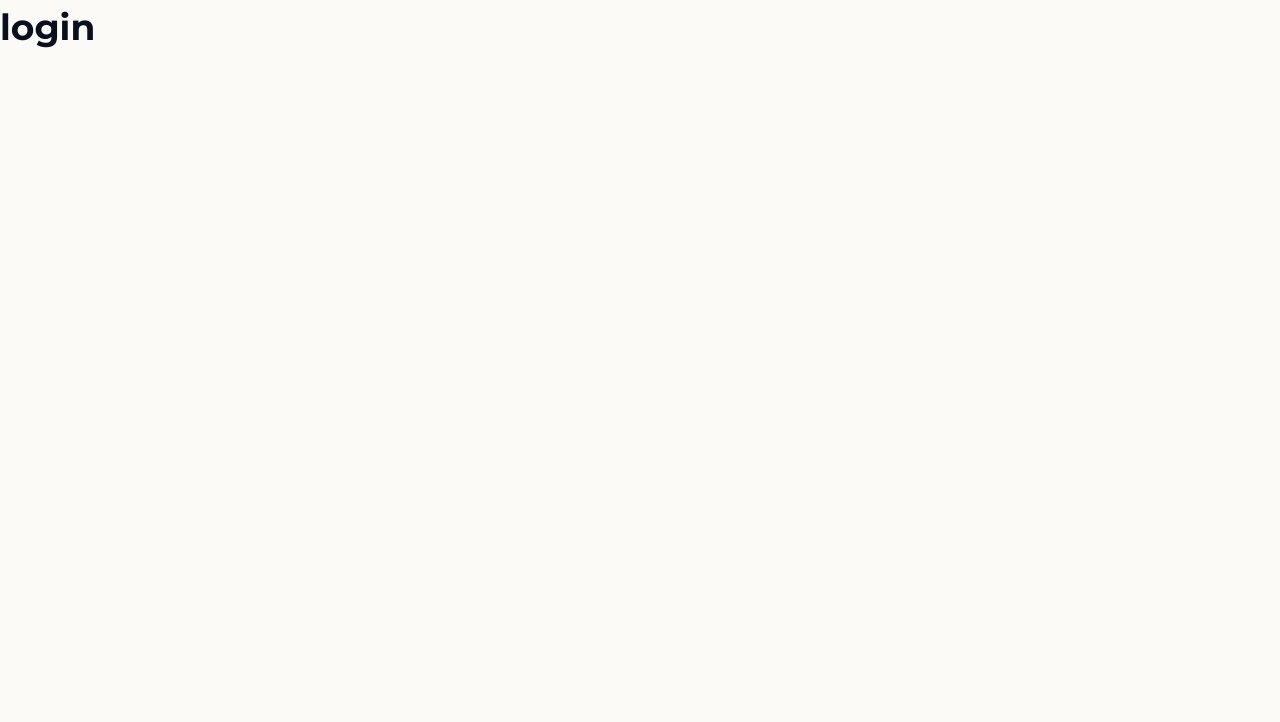
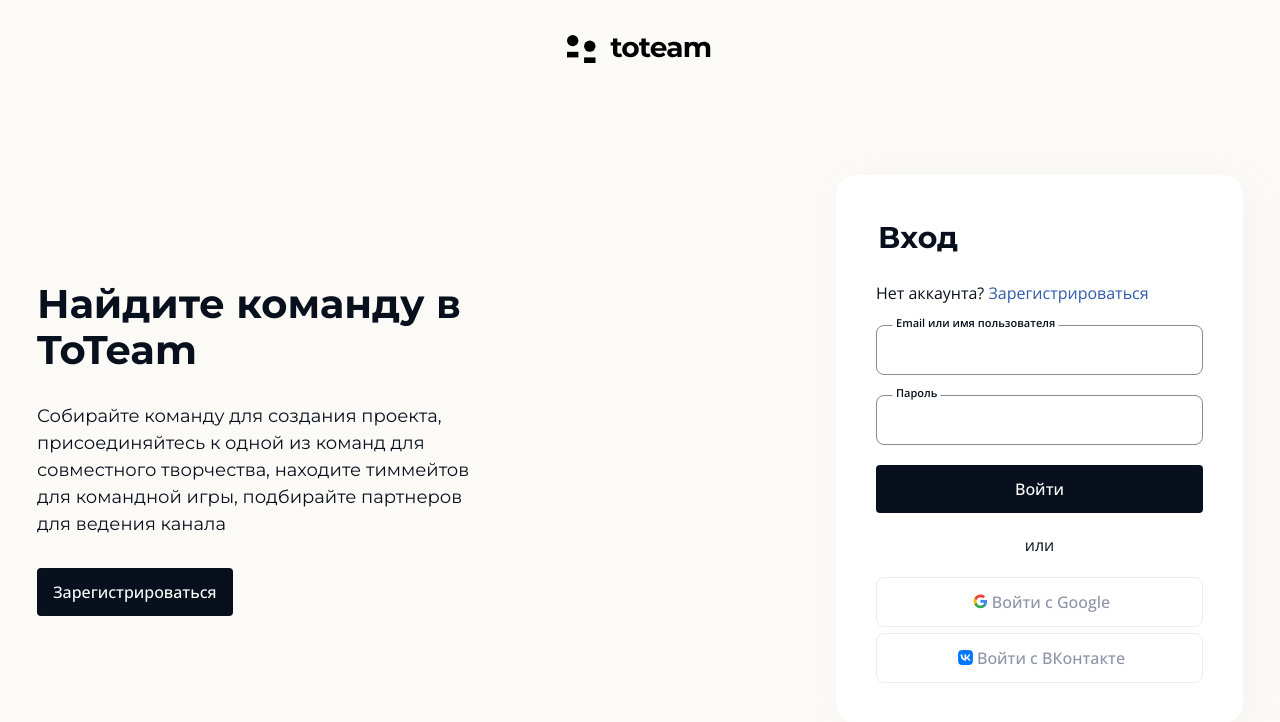
Before and after one commit to nsukonny/toteam-app, a Next.js app: page /login in a window 1280 px wide. Shown: the top 722 px of the page. Built offline with nearby package versions, Linux system fonts and the light colour scheme.

Commit message:
feat: created login page layout

```diff
--- /dev/null
+++ b/src/app/components/buttons/Button/Button.module.scss
@@ -0,0 +1,52 @@
+@use '../../../../scss/placeholders/button' as *;
+@use '../../../../scss/vars/vars' as v;
+@use '../../../../scss/mixins/typography/button' as b;
+
+.button {
+  @extend %naked-button;
+  transition: background-color ease v.$tr, color ease v.$tr;
+
+  &.small {}
+
+  &.medium {
+    padding: 12px 16px;
+    border-radius: v.$br4;
+    text-transform: capitalize;
+    @include b.button(medium);
+  }
+
+  &.large {}
+
+  &.primary {}
+
+  &.secondary {}
+
+  &.black {
+    background-color: v.$black;
+    color: v.$white;
+
+    &:hover {
+      background-color: v.$primaryHover;
+    }
+
+    &:active {
+      background-color: v.$primaryActive;
+    }
+
+    &:disabled {
+      background-color: v.$primary50;
+    }
+  }
+
+  &.fullWidth {
+    width: 100%;
+  }
+
+  &.fullWidthMob {
+    width: 100%;
+
+    @media(min-width: v.$md) {
+      width: auto;
+    }
+  }
+}
--- /dev/null
+++ b/src/app/components/buttons/Button/Button.tsx
@@ -0,0 +1,32 @@
+// next
+import Image from "next/image";
+// styles
+import styles from './Button.module.scss'
+
+interface ButtonProps {
+	size: "small" | "medium" | "large";
+	color: "primary" | "secondary" | "black";
+	text: string;
+	imagePath?: string;
+	fullWidth?: boolean;
+	fullWidthMob?: boolean;
+	type: "button" | "submit" | "reset";
+	onClick?: () => void;
+}
+
+const Button = ({
+									size, color, text, imagePath, fullWidthMob, fullWidth, type="button", onClick
+}: ButtonProps) => {
+	return (
+		<button className={
+			`${styles.button} ${styles[size]} ${styles[color]}
+			 ${fullWidthMob && styles.fullWidthMob}
+			 ${fullWidth && styles.fullWidth} ${imagePath}`
+		} type={type} onClick={onClick}>
+			{imagePath && <Image src={imagePath} alt={text}/>}
+			<span>{text}</span>
+		</button>
+	)
+}
+
+export default Button;
--- a/src/app/components/pages/LoginClient/LoginClient.module.scss
+++ b/src/app/components/pages/LoginClient/LoginClient.module.scss
@@ -1,7 +1,211 @@
 @use '../../../../scss/vars/vars.scss' as v;
+@use '../../../../scss/mixins/typography/button' as b;
+@use '../../../../scss/mixins/typography/paragraph' as p;
+@use '../../../../scss/mixins/form/inputs' as i;
+@use '../../../../scss/placeholders/button' as *;
 
-.sections {
-  width: 100%;
-  display: flex;
-  flex-direction: column;
+.login {
+  padding: 20px 0 38px;
+
+  @media(min-width: v.$xl) {
+    padding: 33px 0 129px;
+  }
+
+  &Wrapper {
+    width: 100%;
+    display: flex;
+    flex-direction: column;
+    align-items: center;
+
+    .logo {
+      margin-bottom: 37px;
+
+      @media(min-width: v.$xl) {
+        margin-bottom: 104px;
+      }
+
+      img {
+        width: auto;
+        height: 30px;
+      }
+    }
+  }
+
+  &Inner {
+    width:  100%;
+    display: flex;
+    flex-direction: column;
+    align-items: center;
+
+    @media(min-width: v.$lg) {
+      flex-direction: row;
+      justify-content: space-between;
+    }
+  }
+
+  &Info {
+    width: 100%;
+    max-width: 453px;
+    display: flex;
+    flex-direction: column;
+    align-items: flex-start;
+    gap: 30px;
+
+    h1 {
+      color: v.$black;
+      font-family: v.$ff-m;
+      font-size: 40px;
+      font-weight: v.$fw-bold;
+      line-height: 115%;
+    }
+
+    a {
+      @extend %naked-button;
+      background-color: v.$black;
+      color: v.$white;
+      padding: 12px 16px;
+      border-radius: v.$br4;
+      transition: background-color ease v.$tr, color ease v.$tr;
+      @include b.button(medium);
+
+      &:hover {
+        background-color: v.$primaryHover;
+      }
+    }
+  }
+
+  &Form {
+    width: 100%;
+    max-width: 407px;
+
+    form {
+      width: 100%;
+
+      @media(min-width: v.$lg) {
+        background-color: v.$white;
+        filter: drop-shadow(8px 8px 16px rgba(144, 152, 161, 0.06));
+        padding: 40px;
+        border-radius: v.$br20;
+      }
+
+      fieldset {
+        width: 100%;
+        display: flex;
+        flex-direction:  column;
+        margin-bottom: 15px;
+
+        @media(min-width: v.$ms) {
+          margin-bottom: 20px;
+        }
+
+        legend {
+          color: v.$black;
+          font-family: v.$ff-m;
+          font-size: 24px;
+          font-weight: v.$fw-bold;
+          line-height: 191%;
+          margin-bottom: 7px;
+
+          @media(min-width: v.$ms) {
+            font-size: 26px;
+            line-height: 153%;
+            margin-bottom: 20px;
+          }
+
+          @media(min-width: v.$xl) {
+            font-size: 30px;
+          }
+        }
+
+        p {
+          margin-bottom: 12px;
+          @include p.paragraph('base','regular');
+
+          @media(min-width: v.$ms) {
+            margin-bottom: 20px;
+          }
+
+          a {
+            color: v.$statusInfo;
+            transition: opacity ease v.$tr;
+
+            &:hover {
+              opacity: v.$op;
+            }
+          }
+        }
+
+        label {
+          margin-bottom: 15px;
+          @include i.labelInput();
+
+          &:last-of-type {
+            margin-bottom: 0;
+          }
+
+          @media(min-width: v.$ms) {
+            margin-bottom: 20px;
+          }
+        }
+      }
+
+      .separator {
+        width: 100%;
+        display: flex;
+        align-items: center;
+        justify-content: center;
+        margin: 20px 0;
+
+        span {
+          @include p.paragraph('base','regular');
+        }
+      }
+
+      .authButtons {
+        display: flex;
+        flex-direction: column;
+        gap: 20px;
+
+        @media(min-width: v.$ms) {
+          gap: 6px;
+        }
+      }
+
+      .authButton {
+        @extend %naked-button;
+        width: 100%;
+        padding: 12px 28px;
+        background-color: v.$white;
+        border: 1px solid #EBEBF9;
+        border-radius: v.$br8;
+
+        &:hover {
+          span {
+            color: v.$black;
+          }
+        }
+
+        span {
+          transition: color ease v.$tr;
+          @include b.button('medium');
+
+          & {
+            color: #8E94A7;
+          }
+        }
+
+        &Ico {
+          display: flex;
+          align-items: center;
+          justify-content: center;
+          padding: 4px;
+
+          img {
+            width: 15px;
+            height: 15px;
+          }
+        }
+      }
+    }
+  }
 }
--- a/src/app/components/pages/LoginClient/LoginClient.tsx
+++ b/src/app/components/pages/LoginClient/LoginClient.tsx
@@ -1,13 +1,75 @@
 'use client';
 
+// next
+import Link from 'next/link';
+import Image from 'next/image';
+// hooks
+import useIsMobile from "@/app/hooks/useIsMobile";
+// components
+import SectionContainer from "@/app/components/common/SectionContainer/SectionContainer";
+import Button from "@/app/components/buttons/Button/Button";
 // styles
 import styles from './LoginClient.module.scss'
 
 const LoginClient = () => {
+	const isMobile = useIsMobile(992)
 	return (
-		<div className={styles.sections}>
-			<h1>login</h1>
-		</div>
+		<section className={styles.login}>
+			<SectionContainer>
+				<div className={styles.loginWrapper}>
+					<div className={styles.logo}>
+						<Image src="/images/logo.svg" width={145} height={30} alt="Логотип ТуТим"/>
+					</div>
+					<div className={styles.loginInner}>
+						{!isMobile && (
+							<div className={styles.loginInfo}>
+								<h1>Найдите команду в ToTeam</h1>
+								<p>
+									Собирайте команду для создания проекта,
+									присоединяйтесь к одной из команд для совместного творчества, находите тиммейтов для командной игры,
+									подбирайте партнеров для ведения канала
+								</p>
+								<Link className={styles.register} href="/register">Зарегистрироваться</Link>
+							</div>
+						)}
+						<div className={styles.loginForm}>
+							<form>
+								<fieldset>
+									<legend>
+										Вход
+									</legend>
+									<p>Нет аккаунта? <Link href="/register">Зарегистрироваться</Link></p>
+									<label htmlFor="text">
+										<span>Email или имя пользователя</span>
+										<input type="text" id="text"/>
+									</label>
+									<label htmlFor="pass">
+										<span>Пароль</span>
+										<input type="password" id="pass"/>
+									</label>
+								</fieldset>
+								<Button type="button" text="Войти" color="black" size="medium" fullWidth/>
+								<div className={styles.separator}><span>или</span></div>
+								<div className={styles.authButtons}>
+									<button className={styles.authButton} type="button">
+										<div className={styles.authButtonIco}>
+											<Image src="/images/google.svg" width={15} height={15} alt="Цветной Гугл логотип"/>
+										</div>
+										<span>Войти с Google</span>
+									</button>
+									<button className={styles.authButton} type="button">
+										<div className={styles.authButtonIco}>
+											<Image src="/images/vk.svg" width={15} height={15} alt="Цветной логотип ВКонтакте"/>
+										</div>
+										<span>Войти с ВКонтакте</span>
+									</button>
+								</div>
+							</form>
+						</div>
+					</div>
+				</div>
+			</SectionContainer>
+		</section>
 	)
 }
 
--- a/src/scss/common/base.scss
+++ b/src/scss/common/base.scss
@@ -46,16 +46,6 @@ fieldset {
   border: 0;
 }
 
-input,
-button,
-a,
-textarea {
-  &:focus-visible {
-    outline: 2px solid v.$black;
-    outline-offset: 2px;
-  }
-}
-
 a {
   text-decoration: none;
   cursor:  pointer;
--- /dev/null
+++ b/src/scss/mixins/form/inputs.scss
@@ -0,0 +1,31 @@
+@use '../../vars/vars' as v;
+@use '../../mixins/typography/paragraph' as p;
+
+//label input
+@mixin labelInput() {
+  position: relative;
+
+  input {
+    width: 100%;
+    border: 1px solid v.$neutral5;
+    border-radius: v.$br8;
+    padding: 12px 16px;
+    background-color: v.$white;
+    @include p.paragraph('base', 'regular');
+
+    &:-webkit-autofill {
+      -webkit-box-shadow: 0 0 0 1000px v.$neutral9 inset !important;
+      -webkit-text-fill-color: v.$black !important;
+    }
+  }
+
+  span {
+    position: absolute;
+    left: 16px;
+    bottom: calc(100% - 6px);
+    padding: 0 4px;
+    border-radius: v.$br8;
+    background-color: v.$white;
+    @include p.paragraph('xs', 'heavy')
+  }
+}
--- a/src/scss/mixins/typography/paragraph.scss
+++ b/src/scss/mixins/typography/paragraph.scss
@@ -7,6 +7,7 @@
   font-family: v.$ff-os;
 }
 
+// === lg ===
 %pLg {
   @extend %pBase;
   font-size: 20px;
@@ -23,12 +24,26 @@
   }
 }
 
-%pBaseSize {
+// === base ===
+%pBaseLight {
+  @extend %pBase;
+  font-size: 16px;
+  line-height: 150%;
+}
+
+%pBaseRegular {
+  @extend %pBase;
+  font-size: 16px;
+  line-height: 150%;
+}
+
+%pBaseHeavy {
   @extend %pBase;
   font-size: 14px;
   line-height: 142%;
 }
 
+// === xs ===
 %pXs {
   @extend %pBase;
   font-size: 11px;
@@ -41,6 +56,7 @@
   line-height: 160%;
 }
 
+// === tiny ===
 %pTiny {
   @extend %pBase;
   font-size: 9px;
@@ -50,23 +66,39 @@
 // === MAIN MIXIN === //
 // @include paragraph('lg', 'heavy')
 @mixin paragraph($size, $weight) {
+  // === size logic ===
   @if $size == 'lg' {
     @extend %pLg;
+
   } @else if $size == 'base' {
-    @extend %pBaseSize;
+    @if $weight == 'light' {
+      @extend %pBaseLight;
+    } @else if $weight == 'regular' {
+      @extend %pBaseRegular;
+    } @else if $weight == 'heavy' {
+      @extend %pBaseHeavy;
+    } @else {
+      @extend %pBaseRegular;
+    }
+
   } @else if $size == 'xs' {
     @if $weight == 'regular' {
       @extend %pXsAlt;
     } @else {
       @extend %pXs;
     }
+
   } @else if $size == 'tiny' {
     @extend %pTiny;
+
   } @else {
     @warn "Unknown paragraph size: #{$size}.";
   }
 
-  @if $weight == 'light' {
+  // === weight logic ===
+  @if $size == 'base' and $weight == 'heavy' {
+    font-weight: v.$fw-medium;
+  } @else if $weight == 'light' {
     font-weight: v.$fw-thin;
   } @else if $weight == 'regular' {
     font-weight: v.$fw-regular;
--- a/src/scss/vars/_colors.scss
+++ b/src/scss/vars/_colors.scss
@@ -9,6 +9,8 @@ $primary40: rgba(232, 108, 0, 0.40);
 $primary30: rgba(232, 108, 0, 0.30);
 $primary20: rgba(232, 108, 0, 0.20);
 $primary10: rgba(232, 108, 0, 0.10);
+$primaryHover : #CC5F00;
+$primaryActive: #B25300;
 //Secondary group
 $secondary: #FDCC4A;
 $secondary90: rgba(253, 204, 74, 0.90);
@@ -40,3 +42,5 @@ $accent3 : #E9AD8C;
 $accent4 : #221874;
 $accent5 : #7CC6D6;
 $accent6 : #E1604D;
+//Status
+$statusInfo: #2E5AAC;
--- a/src/scss/vars/_other.scss
+++ b/src/scss/vars/_other.scss
@@ -1,2 +1,5 @@
 $tr: 0.2s;
 $op: 0.7;
+$br4: 4px;
+$br8: 8px;
+$br20: 20px;
```
